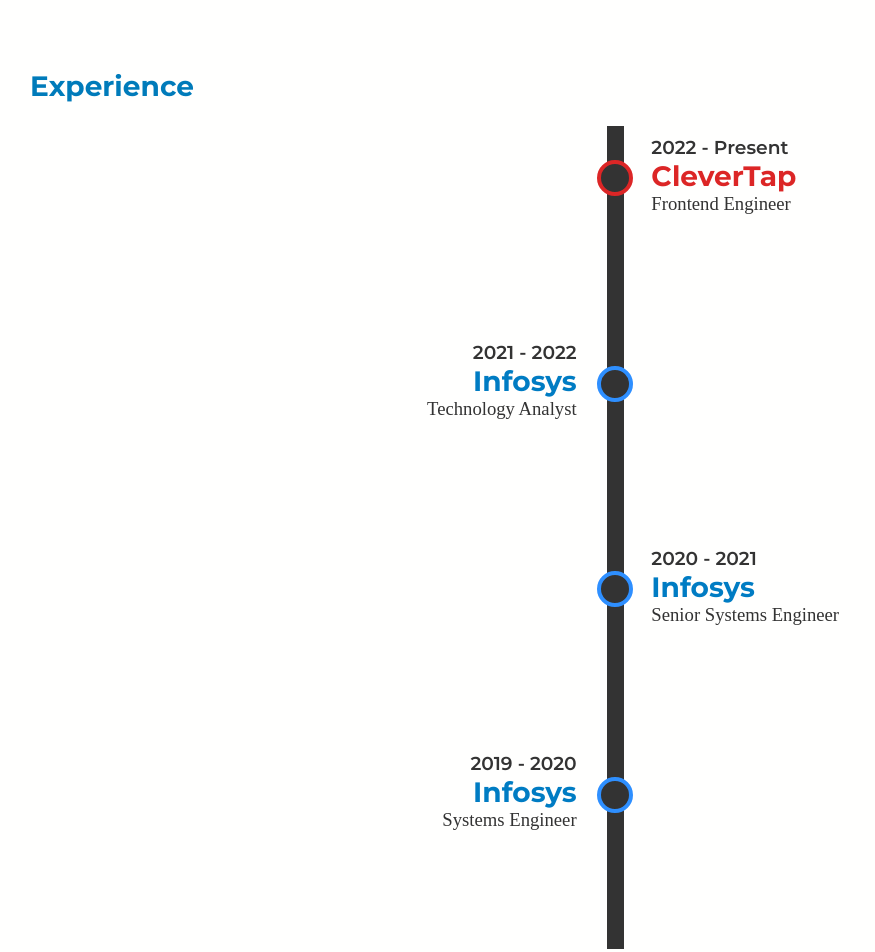
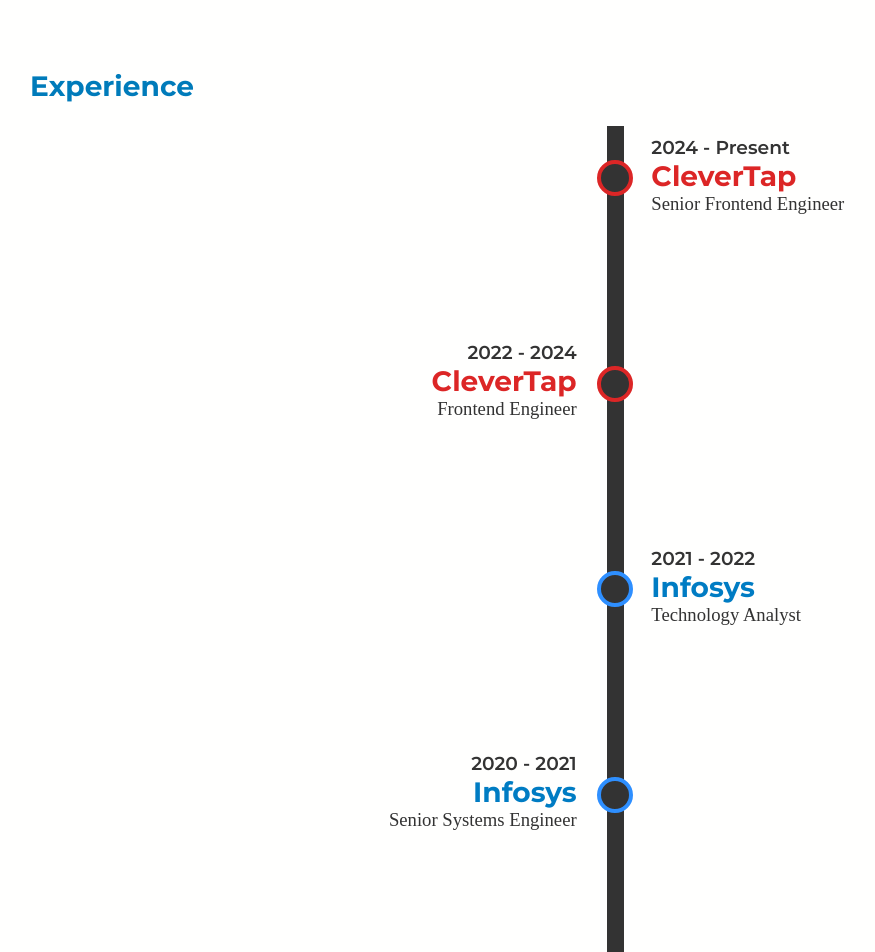
Before and after one commit to Tejasturbou/my-portfolio, a website built with webpack: page src/index.html in a window 1280 px wide. Shown: the part 1720-2672 px from the top of the page, without its empty margins (26-901 px from the left). Built offline with nearby package versions, Linux system fonts and the light colour scheme; a web font is replaced by a local one.

Commit message:
Updated timeline and added gh-pages dev dependency

```diff
--- a/package.json
+++ b/package.json
@@ -1,4 +1,5 @@
 {
+	"homepage": "https://tejasturbou.github.io/my-portfolio/",
 	"name": "portfolio",
 	"version": "1.0.0",
 	"description": "A Portfolio to demonstrate my skills in Web Technologies.",
@@ -6,7 +7,9 @@
 	"scripts": {
 		"test": "echo \"Error: no test specified\" && exit 1",
 		"start": "webpack serve --open --config webpack/webpack.dev.js",
-		"build": "webpack --config webpack/webpack.prod.js"
+		"build": "webpack --config webpack/webpack.prod.js",
+		"predeploy": "npm run build",
+		"deploy": "gh-pages -d dist"
 	},
 	"author": "",
 	"license": "ISC",
@@ -17,6 +20,7 @@
 		"copy-webpack-plugin": "^8.1.1",
 		"css-loader": "^5.2.4",
 		"css-minimizer-webpack-plugin": "^3.1.1",
+		"gh-pages": "^6.1.1",
 		"google-closure-compiler": "^20211006.0.0",
 		"html-webpack-plugin": "^5.3.1",
 		"mini-css-extract-plugin": "^1.6.0",
--- a/src/index.html
+++ b/src/index.html
@@ -96,26 +96,33 @@
 			<div class="timeline">
 				<div class="container right">
 					<div class="content">
-						<h4 class="year">2022 - Present</h4>
-						<h2 class="company" id="clevertap">CleverTap</h2>
+						<h4 class="year">2024 - Present</h4>
+						<h2 class="company clevertap-color">CleverTap</h2>
+						<p class="designation">Senior Frontend Engineer</p>
+					</div>
+				</div>
+				<div class="container left">
+					<div class="content">
+						<h4 class="year">2022 - 2024</h4>
+						<h2 class="company clevertap-color">CleverTap</h2>
 						<p class="designation">Frontend Engineer</p>
 					</div>
 				</div>
-				<div class="container left">
+				<div class="container right">
 					<div class="content">
 						<h4 class="year">2021 - 2022</h4>
 						<h2 class="company">Infosys</h2>
 						<p class="designation">Technology Analyst</p>
 					</div>
 				</div>
-				<div class="container right">
+				<div class="container left">
 					<div class="content">
 						<h4 class="year">2020 - 2021</h4>
 						<h2 class="company">Infosys</h2>
 						<p class="designation">Senior Systems Engineer</p>
 					</div>
 				</div>
-				<div class="container left">
+				<div class="container right">
 					<div class="content">
 						<h4 class="year">2019 - 2020</h4>
 						<h2 class="company">Infosys</h2>
--- a/src/styles.scss
+++ b/src/styles.scss
@@ -214,7 +214,7 @@
 	color: var(--secondary);
 }
 
-#clevertap {
+.content .company.clevertap-color {
 	color: var(--clevertap-color);
 }
 
--- a/src/styles/timeline.scss
+++ b/src/styles/timeline.scss
@@ -34,7 +34,7 @@
 	z-index: 1;
 }
 
-.container:nth-child(1)::after {
+.container:nth-child(-n + 2)::after {
 	border-color: var(--clevertap-color);
 }
 
```
Also changed, not shown: .github/workflows/portfolio-actions.yml.
